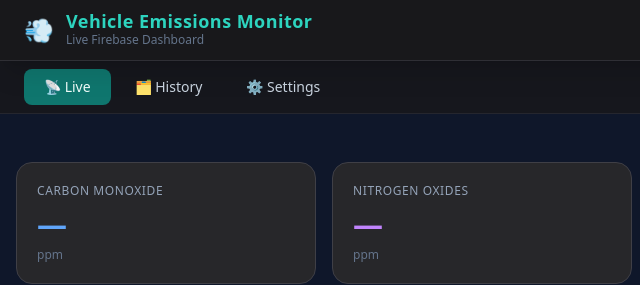
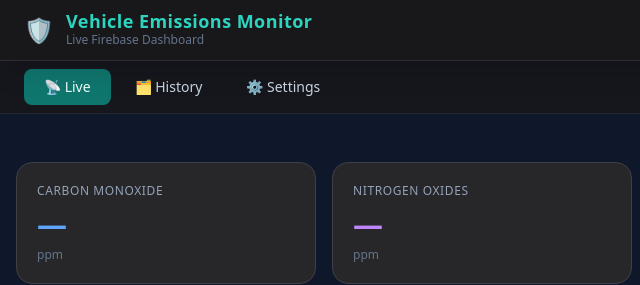
Before and after one commit to vageeshgaonkar1-git/Vehicle_Emission_Monitor_Embedded, a website: page vercel-dashboard/index.html in a window 1280 px wide. Shown: the top 285 px of the page, 0-640 px from the left. Drawn offline with nearby package versions, Linux system fonts and the light colour scheme; no server answers.

Commit message:
dashboard: update header emoji from 💨 to 🛡️

```diff
--- a/vercel-dashboard/index.html
+++ b/vercel-dashboard/index.html
@@ -40,7 +40,7 @@
 <header class="bg-zinc-900 border-b border-zinc-700/60 px-6 py-3 sticky top-0 z-50 shadow-xl">
   <div class="max-w-screen-xl mx-auto flex flex-wrap items-center justify-between gap-3">
     <div class="flex items-center gap-3">
-      <span class="text-2xl">💨</span>
+      <span class="text-2xl">🛡️</span>
       <div>
         <h1 class="text-lg font-bold tracking-wide text-teal-400 leading-none">Vehicle Emissions Monitor</h1>
         <p class="text-xs text-slate-500 mt-0.5">Live Firebase Dashboard</p>
```
